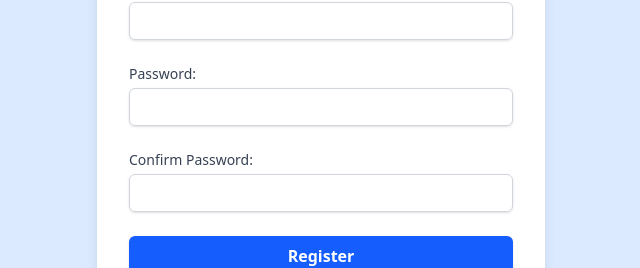
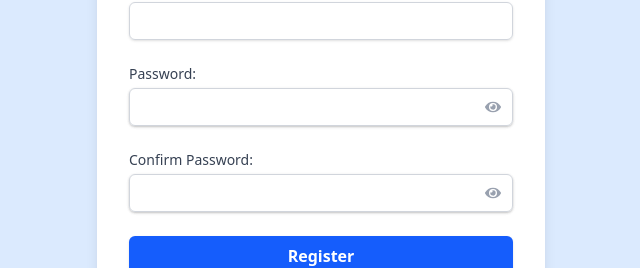
Before and after one commit to ABNmmd/PFE-FSA, a React (Vite) app in the folder frontend/: page /register in a window 1280 px wide. Shown: the part 328-596 px from the top of the page, without its empty margins (319-959 px from the left). Built offline with nearby package versions, Linux system fonts and the light colour scheme.

Commit message:
Add password visibility toggle to Register component

```diff
--- a/frontend/src/pages/Register.jsx
+++ b/frontend/src/pages/Register.jsx
@@ -1,6 +1,7 @@
 import React, { useState } from 'react';
 import { Link, useNavigate } from 'react-router-dom';
 import { useAuth } from '../context/AuthContext';
+import { FaEye, FaEyeSlash } from 'react-icons/fa';
 
 function Register() {
   const [username, setUsername] = useState('');
@@ -8,6 +9,8 @@ function Register() {
   const [password, setPassword] = useState('');
   const [confirmPassword, setConfirmPassword] = useState('');
   const [errors, setErrors] = useState({});
+  const [showPassword, setShowPassword] = useState(false);
+  const [showConfirmPassword, setShowConfirmPassword] = useState(false);
 
   const { register } = useAuth();
   const navigate = useNavigate();
@@ -77,24 +80,42 @@ function Register() {
           </div>
           <div>
             <label className="block text-sm font-medium text-gray-700">Password:</label>
+            <div className="mt-1 relative rounded-md shadow-sm">
               <input
-              type="password"
+                type={showPassword ? "text" : "password"}
                 value={password}
                 onChange={(e) => setPassword(e.target.value)}
                 required
-              className="mt-1 block w-full px-3 py-2 border border-gray-300 rounded-md shadow-sm focus:outline-none focus:ring-blue-500 focus:border-blue-500 sm:text-sm"
+                className="block w-full pr-10 px-3 py-2 border border-gray-300 rounded-md shadow-sm focus:outline-none focus:ring-blue-500 focus:border-blue-500 sm:text-sm"
               />
+              <button
+                type="button"
+                onClick={() => setShowPassword(!showPassword)}
+                className="absolute inset-y-0 right-0 pr-3 flex items-center text-gray-400 hover:text-gray-600 focus:outline-none"
+              >
+                {showPassword ? <FaEyeSlash /> : <FaEye />}
+              </button>
+            </div>
             {errors.password && <p className="text-red-500 text-sm mt-1">{errors.password}</p>}
           </div>
           <div>
             <label className="block text-sm font-medium text-gray-700">Confirm Password:</label>
+            <div className="mt-1 relative rounded-md shadow-sm">
               <input
-              type="password"
+                type={showConfirmPassword ? "text" : "password"}
                 value={confirmPassword}
                 onChange={(e) => setConfirmPassword(e.target.value)}
                 required
-              className="mt-1 block w-full px-3 py-2 border border-gray-300 rounded-md shadow-sm focus:outline-none focus:ring-blue-500 focus:border-blue-500 sm:text-sm"
+                className="block w-full pr-10 px-3 py-2 border border-gray-300 rounded-md shadow-sm focus:outline-none focus:ring-blue-500 focus:border-blue-500 sm:text-sm"
               />
+              <button
+                type="button"
+                onClick={() => setShowConfirmPassword(!showConfirmPassword)}
+                className="absolute inset-y-0 right-0 pr-3 flex items-center text-gray-400 hover:text-gray-600 focus:outline-none"
+              >
+                {showConfirmPassword ? <FaEyeSlash /> : <FaEye />}
+              </button>
+            </div>
             {errors.confirmPassword && <p className="text-red-500 text-sm mt-1">{errors.confirmPassword}</p>}
           </div>
           {errors.api && <p className="text-red-500 text-sm mt-1">{errors.api}</p>}
```
Lines whose indentation alone changed are shown as unchanged.
